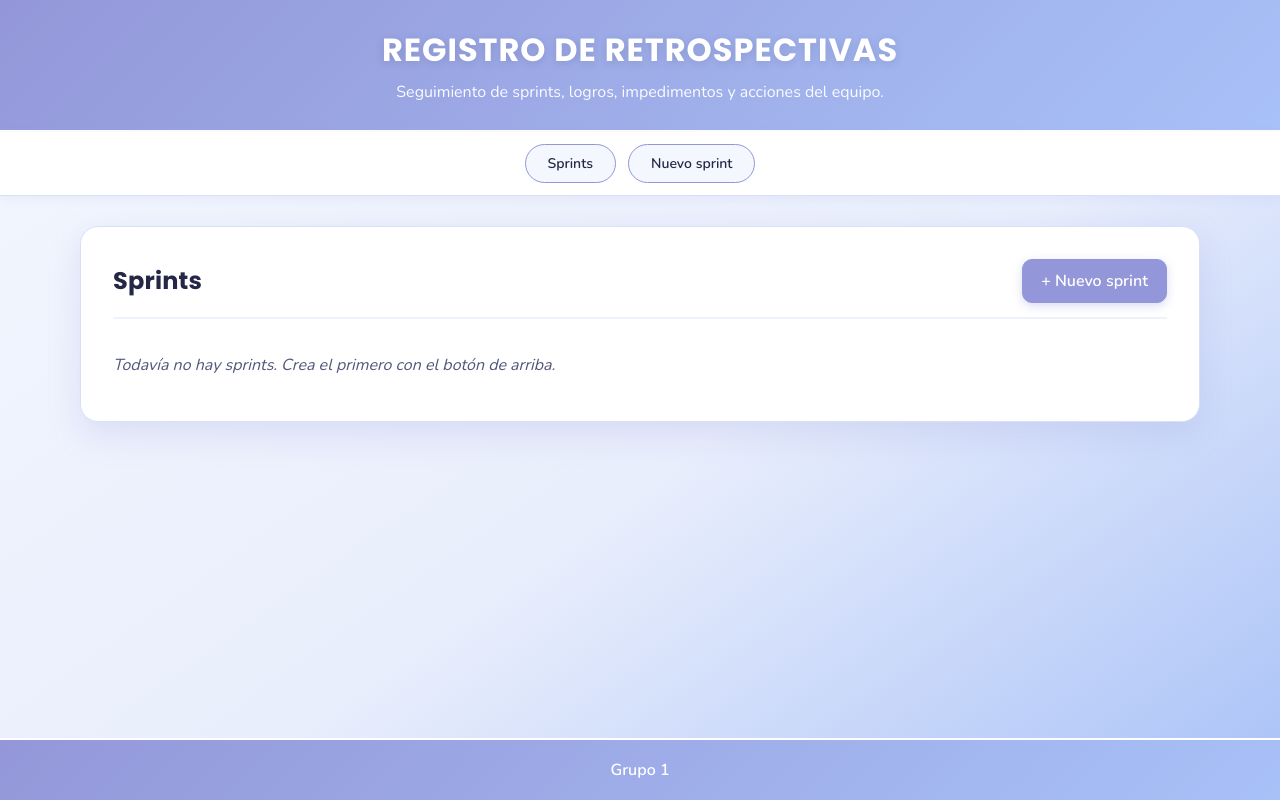
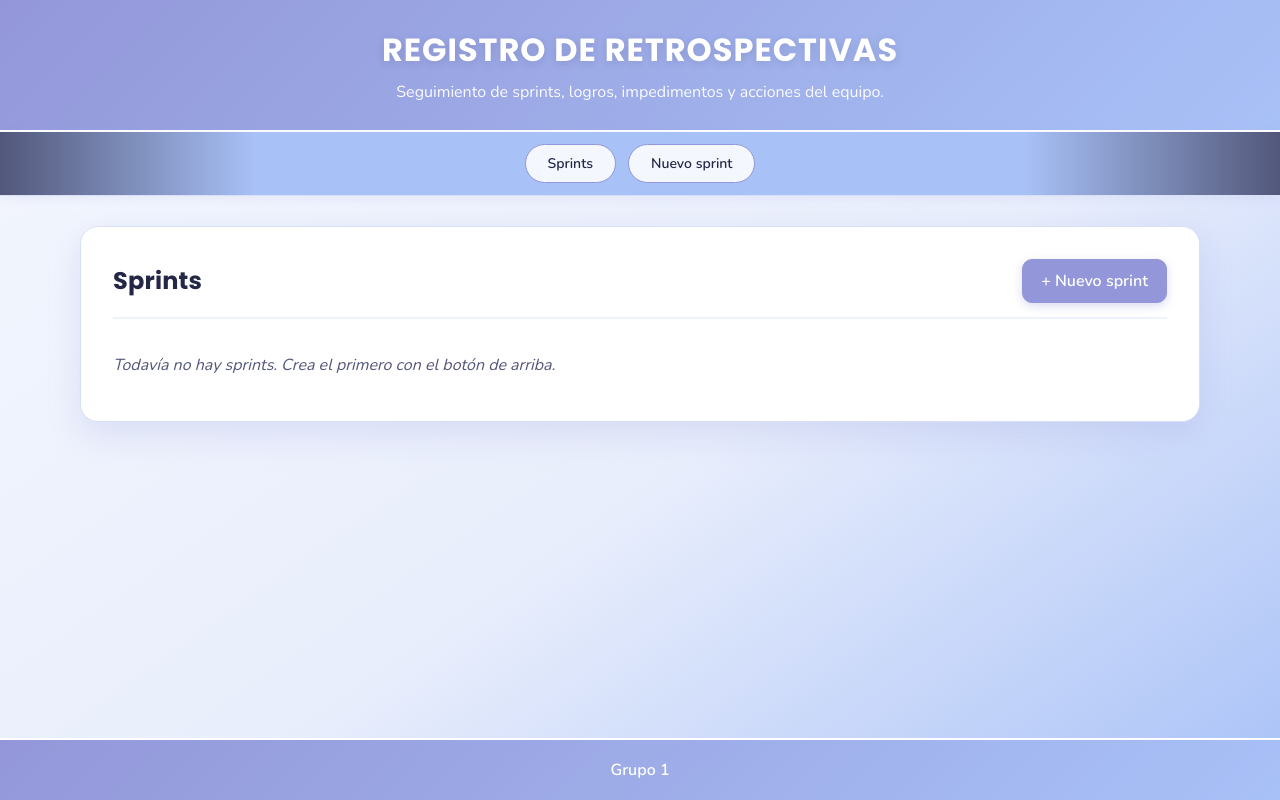
Before and after one commit to jjsalazar-maker/mvc, a PHP site: page /views/inicio.php in a window 1280 px wide. Run offline with PHP 8.4, Linux system fonts and the light colour scheme; data that the repository does not hold is empty.

Commit message:
estilos cambio

```diff
--- a/public/css/estilos.css
+++ b/public/css/estilos.css
@@ -22,6 +22,9 @@
     --lila-intenso: #6E73C4;
     --borde: #D8E0F8;
     --peligro: #E14D5C;
+
+    --azul: #52577A;
+
 }
 
 body {
@@ -91,7 +94,13 @@ nav>ul {
     justify-content: center;
     flex-wrap: wrap;
     gap: 12px;
-    background-color: var(--blanco);
+
+    background: linear-gradient(90deg,
+            var(--azul) 0%,
+            #a8c1f7 20%,
+            #a8c1f7 80%,
+            var(--azul) 100%);
+
     border-bottom: 1px solid var(--borde);
     box-shadow: 0 2px 10px rgba(147, 151, 217, 0.12);
 }
```
